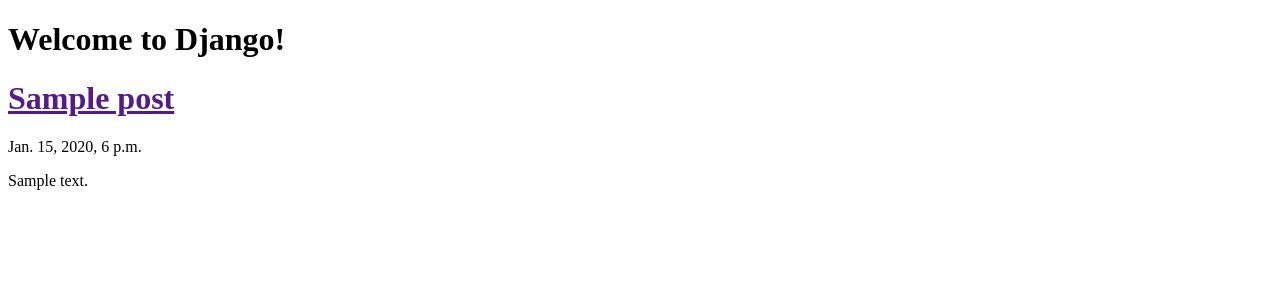
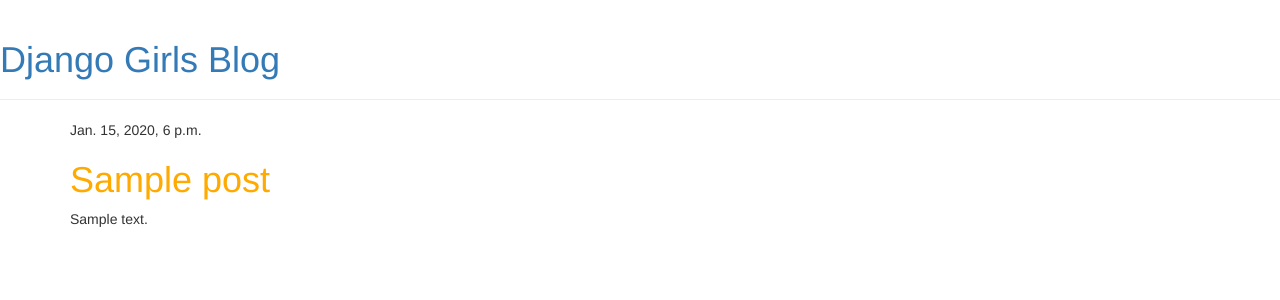
Before and after one commit to jinger14kimchi/django-blog, a Django app: template blog/templates/blog/post_list.html in a window 1280 px wide. Shown: the top 300 px of the page. Run offline with Django 3.2, Linux system fonts and the light colour scheme; the template is opened without the code that fills it: values that come from a table or form of the project are taken from there, others are empty; tables that the repository leaves empty hold one stand-in row (values such as "Sample post"); some libraries are stand-ins or nearby versions.

Commit message:
Added template and static files

```diff
--- /dev/null
+++ b/blog/static/css/blog.css
@@ -0,0 +1,3 @@
+.content h1 a{
+    color: #ffaa00;
+}
--- /dev/null
+++ b/blog/templates/blog/base.html
@@ -0,0 +1,23 @@
+{% load staticfiles %}
+<!DOCTYPE html>
+<html>
+<head>
+	<title>Welcome Django Girls</title>
+	<link rel="stylesheet" href="//maxcdn.bootstrapcdn.com/bootstrap/3.2.0/css/bootstrap.min.css">
+	<link rel="stylesheet" href="//maxcdn.bootstrapcdn.com/bootstrap/3.2.0/css/bootstrap-theme.min.css">
+	<link rel="stylesheet" href="{% static 'css/blog.css' %}">
+</head>
+<body>
+    <div class="page-header">
+        <h1><a href="/">Django Girls Blog</a></h1>
+    </div>
+    <div class="content container">
+        <div class="row">
+            <div class="col-md-8">
+            {% block content %}
+            {% endblock %}
+            </div>
+        </div>
+    </div>
+</body>
+</html>
--- a/blog/templates/blog/post_list.html
+++ b/blog/templates/blog/post_list.html
@@ -1,18 +1,13 @@
-<!DOCTYPE html>
-<html>
-<head>
-	<title>Hello</title>
-</head>
-<body>
-	<h1>Welcome to Django!</h1>
-	<div>
-		{% for post in posts %}
-			<div>
-					<h1><a href=''>{{ post.title }}</a></h1>
-					{{ post.published_date }}
-					<p>{{ post.text|linebreaksbr }}</p>
-			</div>
-		{% endfor %}
-	</div>
-</body>
-</html>
+{% extends 'blog/base.html' %}
+
+{% block content%}
+    {% for post in posts %}
+        <div class="post">
+            <div class="date">
+                {{ post.published_date }}
+            </div>
+			<h1><a href="{% url 'post_detail' pk=post.pk %}">{{ post.title }}</a></h1>
+            <p>{{ post.text|linebreaksbr }}</p>
+        </div>
+    {% endfor %}
+{% endblock %}
--- a/blog/urls.py
+++ b/blog/urls.py
@@ -3,5 +3,5 @@ from . import views
 
 urlpatterns = [
     url(r'^$', views.post_list, name='post_list'),
-    url(r'^jing$',  views.jing, name='jing')
+    url(r'^post/(?P<pk>\d+)/$', views.post_detail, name='post_detail'),
 ]
```
Also changed, not shown: blog/templates/blog/post_detail.html (added, +15 -0 lines), blog/views.py (+4 -4 lines), 1 other file.
